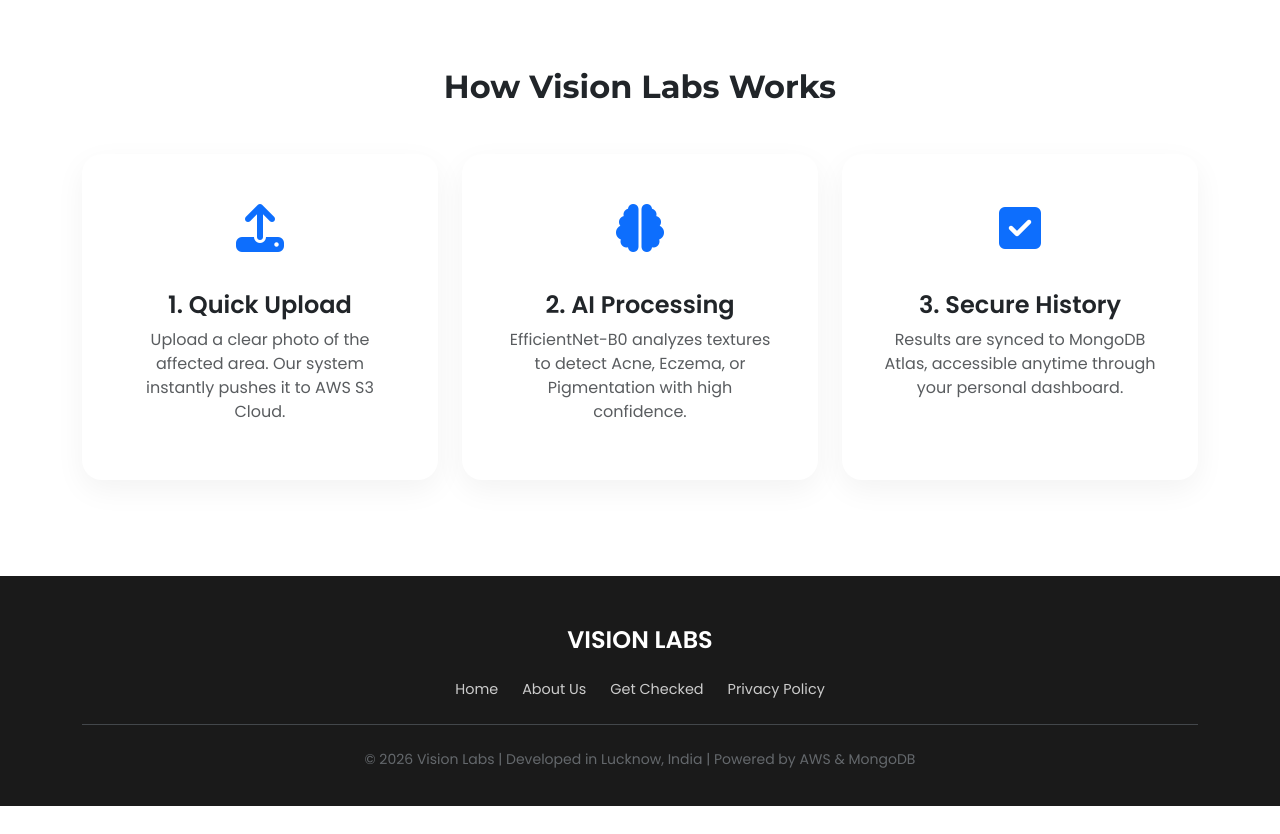
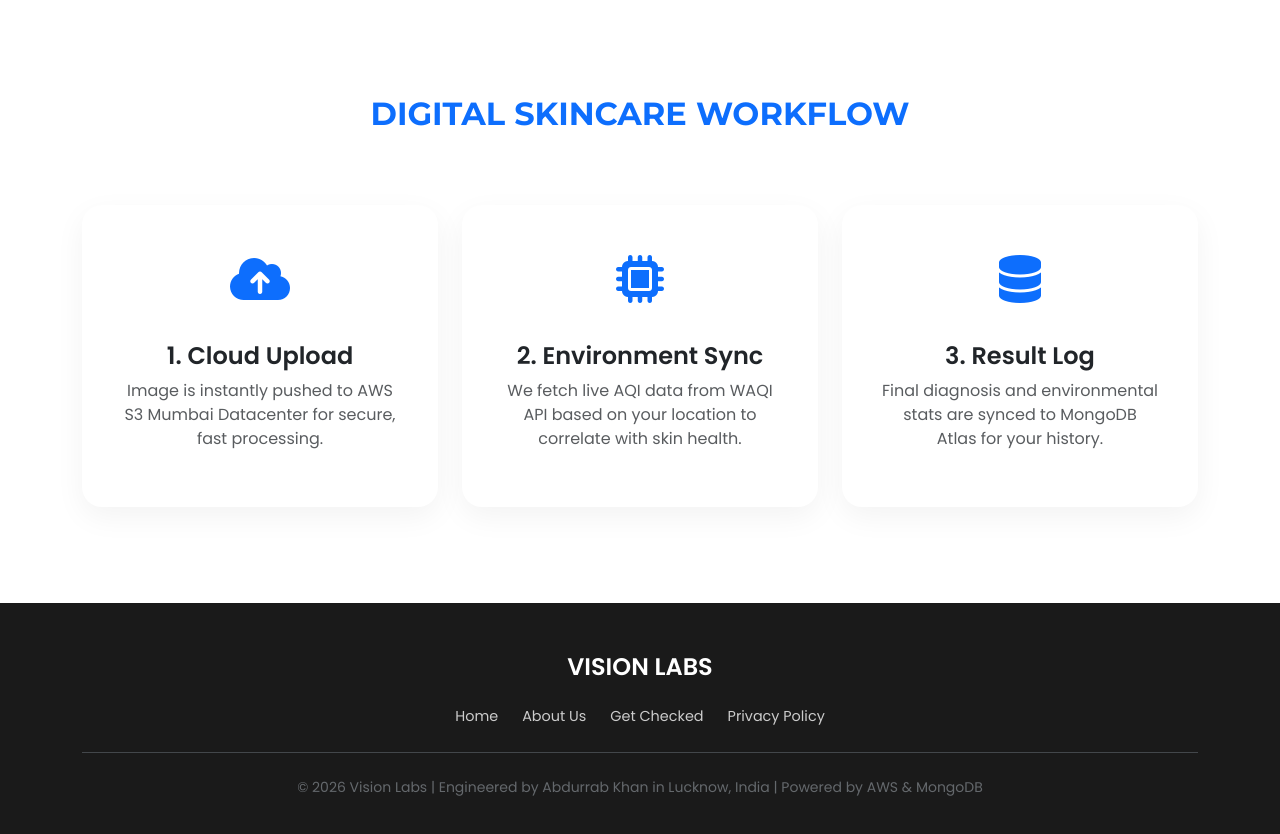
Before and after one commit to AbdurrabKhan198/vision_labs, a Flask app: page / in a window 1280 px wide. Shown: the part 854-1688 px from the top of the page. Before the commit the page ends 1660 px from the top, so only its background shows below. Run offline with Flask 3, Linux system fonts and the light colour scheme; some libraries are stand-ins or nearby versions.

Commit message:
index file

```diff
--- a/templates/index.html
+++ b/templates/index.html
@@ -48,6 +48,15 @@
         @keyframes float {
             0%, 100% { transform: translateY(0px); }
             50% { transform: translateY(-30px); }
+        }
+
+        /* Glassmorphism effect for stats */
+        .glass-stat {
+            background: rgba(255, 255, 255, 0.1);
+            backdrop-filter: blur(10px);
+            border-radius: 15px;
+            padding: 15px;
+            border: 1px solid rgba(255, 255, 255, 0.2);
         }
     </style>
 </head>
@@ -102,37 +111,32 @@
             <div class="row align-items-center">
                 <div class="col-lg-7 text-lg-start text-center">
                     <div class="badge bg-white text-primary mb-4 py-2 px-3 rounded-pill fw-bold shadow-lg">
-                        <i class="fa-solid fa-bolt-lightning me-2"></i> S3-CLOUD POWERED ANALYSIS
+                        <i class="fa-solid fa-wind me-2"></i> REAL-TIME AQI & AI ANALYSIS
                     </div>
 
-                    <h1 class="hero-heading mb-3">INSTANT SKIN DIAGNOSIS</h1>
+                    <h1 class="hero-heading mb-3 text-uppercase">Smart Skin Diagnosis</h1>
                     <p class="lead mb-5 opacity-90 pe-lg-5">
-                        Experience the future of dermatology. **Vision Labs DermAI** identifies
-                        <strong>Acne</strong>, <strong>Eczema</strong>, and <strong>Pigmentation</strong> in seconds using medical-grade **EfficientNet-B0** logic.
+                        Abdurrab Khan's <strong>Vision Labs DermAI</strong> uses medical-grade <strong>EfficientNet-B0</strong> to detect
+                        Acne, Eczema, and Pigmentation while tracking environmental factors like AQI.
                     </p>
 
                     <div class="mb-5">
-                        <form action="{{ url_for('predict') }}" method="post" enctype="multipart/form-data">
-                            <label class="btn btn-white btn-lg px-5 py-3 rounded-pill fw-bold text-primary shadow-lg border-0 transform-hover bg-white">
-                                <i class="fa-solid fa-camera-retro me-2"></i> START CLOUD SCAN
-                                <input type="file" name="file" style="display: none;" onchange="this.form.submit()">
-                            </label>
-                        </form>
-                        <p class="mt-3 text-white-50 small"><i class="fa-solid fa-shield-halved me-1"></i> Your images are securely stored in AWS S3 Mumbai Datacenter.</p>
+                        <a href="{{ url_for('predict') }}" class="btn btn-white btn-lg px-5 py-3 rounded-pill fw-bold text-primary shadow-lg border-0 transform-hover bg-white text-decoration-none">
+                            <i class="fa-solid fa-camera-retro me-2"></i> START FREE SCAN
+                        </a>
+                        <p class="mt-3 text-white-50 small"><i class="fa-solid fa-shield-halved me-1 text-info"></i> SECURE AWS S3 & MONGODB ATLAS STORAGE</p>
                     </div>
 
-                    <div class="d-flex flex-wrap justify-content-lg-start justify-content-center gap-4 border-top border-white border-opacity-25 pt-4">
-                        <div><h5 class="mb-0 fw-bold">Cloud-Native</h5><small class="opacity-75">S3 Storage</small></div>
-                        <div class="vr bg-white opacity-50"></div>
-                        <div><h5 class="mb-0 fw-bold">Atlas Sync</h5><small class="opacity-75">MongoDB Ready</small></div>
-                        <div class="vr bg-white opacity-50"></div>
-                        <div><h5 class="mb-0 fw-bold">High Recall</h5><small class="opacity-75">Tuned Logic</small></div>
+                    <div class="d-flex flex-wrap justify-content-lg-start justify-content-center gap-4 pt-4 border-top border-white border-opacity-25">
+                        <div class="glass-stat"><h6 class="mb-0 fw-bold">AQI SYNC</h6><small class="opacity-75">Live Air Tracking</small></div>
+                        <div class="glass-stat"><h6 class="mb-0 fw-bold">S3 CLOUD</h6><small class="opacity-75">Secure Uploads</small></div>
+                        <div class="glass-stat"><h6 class="mb-0 fw-bold">AI ENGINE</h6><small class="opacity-75">EfficientNet-B0</small></div>
                     </div>
                 </div>
 
                 <div class="col-lg-5 d-none d-lg-block text-center">
                     <div class="floating-icon">
-                        <i class="fa-solid fa-microscope fa-10x text-white"></i>
+                        <i class="fa-solid fa-stethoscope fa-10x text-white"></i>
                     </div>
                 </div>
             </div>
@@ -141,27 +145,28 @@
 
     <section class="py-5 bg-white" id="how-it-works">
         <div class="container py-5">
-            <h2 class="text-center mb-5 fw-bold">How Vision Labs Works</h2>
-            <div class="row g-4">
+            <h2 class="text-center mb-5 fw-bold text-primary text-uppercase">Digital Skincare Workflow</h2>
+
+            <div class="row g-4 mt-4">
                 <div class="col-md-4">
                     <div class="step-card">
-                        <div class="step-icon"><i class="fa-solid fa-upload"></i></div>
-                        <h4 class="fw-bold">1. Quick Upload</h4>
-                        <p class="text-muted">Upload a clear photo of the affected area. Our system instantly pushes it to AWS S3 Cloud.</p>
+                        <div class="step-icon"><i class="fa-solid fa-cloud-arrow-up"></i></div>
+                        <h4 class="fw-bold">1. Cloud Upload</h4>
+                        <p class="text-muted">Image is instantly pushed to AWS S3 Mumbai Datacenter for secure, fast processing.</p>
                     </div>
                 </div>
                 <div class="col-md-4">
                     <div class="step-card">
-                        <div class="step-icon"><i class="fa-solid fa-brain"></i></div>
-                        <h4 class="fw-bold">2. AI Processing</h4>
-                        <p class="text-muted">EfficientNet-B0 analyzes textures to detect Acne, Eczema, or Pigmentation with high confidence.</p>
+                        <div class="step-icon"><i class="fa-solid fa-microchip"></i></div>
+                        <h4 class="fw-bold">2. Environment Sync</h4>
+                        <p class="text-muted">We fetch live AQI data from WAQI API based on your location to correlate with skin health.</p>
                     </div>
                 </div>
                 <div class="col-md-4">
                     <div class="step-card">
-                        <div class="step-icon"><i class="fa-solid fa-square-check"></i></div>
-                        <h4 class="fw-bold">3. Secure History</h4>
-                        <p class="text-muted">Results are synced to MongoDB Atlas, accessible anytime through your personal dashboard.</p>
+                        <div class="step-icon"><i class="fa-solid fa-database"></i></div>
+                        <h4 class="fw-bold">3. Result Log</h4>
+                        <p class="text-muted">Final diagnosis and environmental stats are synced to MongoDB Atlas for your history.</p>
                     </div>
                 </div>
             </div>
@@ -178,7 +183,7 @@
                 <a href="#" class="footer-link">Privacy Policy</a>
             </div>
             <div class="border-top border-secondary pt-4 mt-4 opacity-50 small">
-                <p>© 2026 Vision Labs | Developed in Lucknow, India | Powered by AWS & MongoDB</p>
+                <p>© 2026 Vision Labs | Engineered by Abdurrab Khan in Lucknow, India | Powered by AWS & MongoDB</p>
             </div>
         </div>
     </footer>
```
